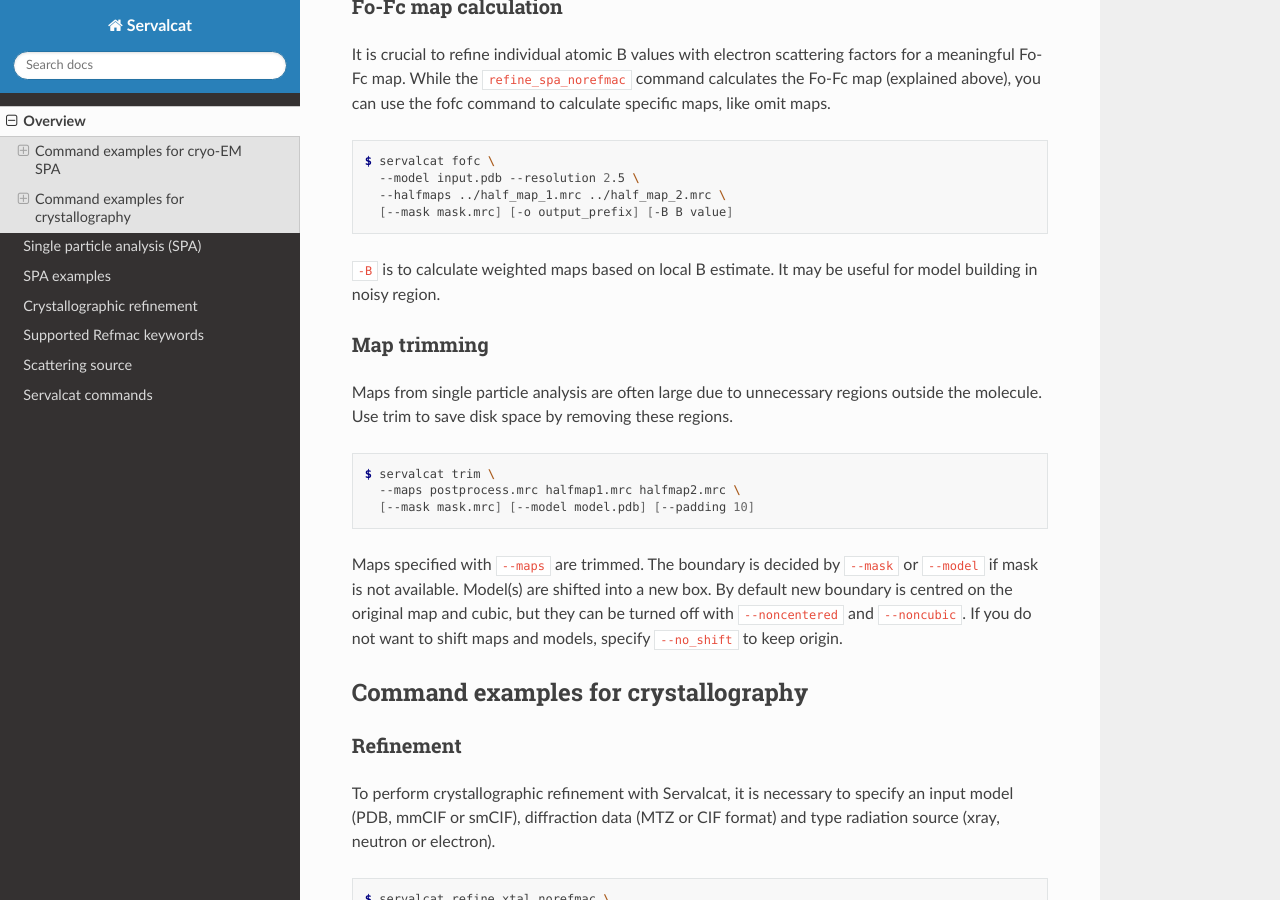
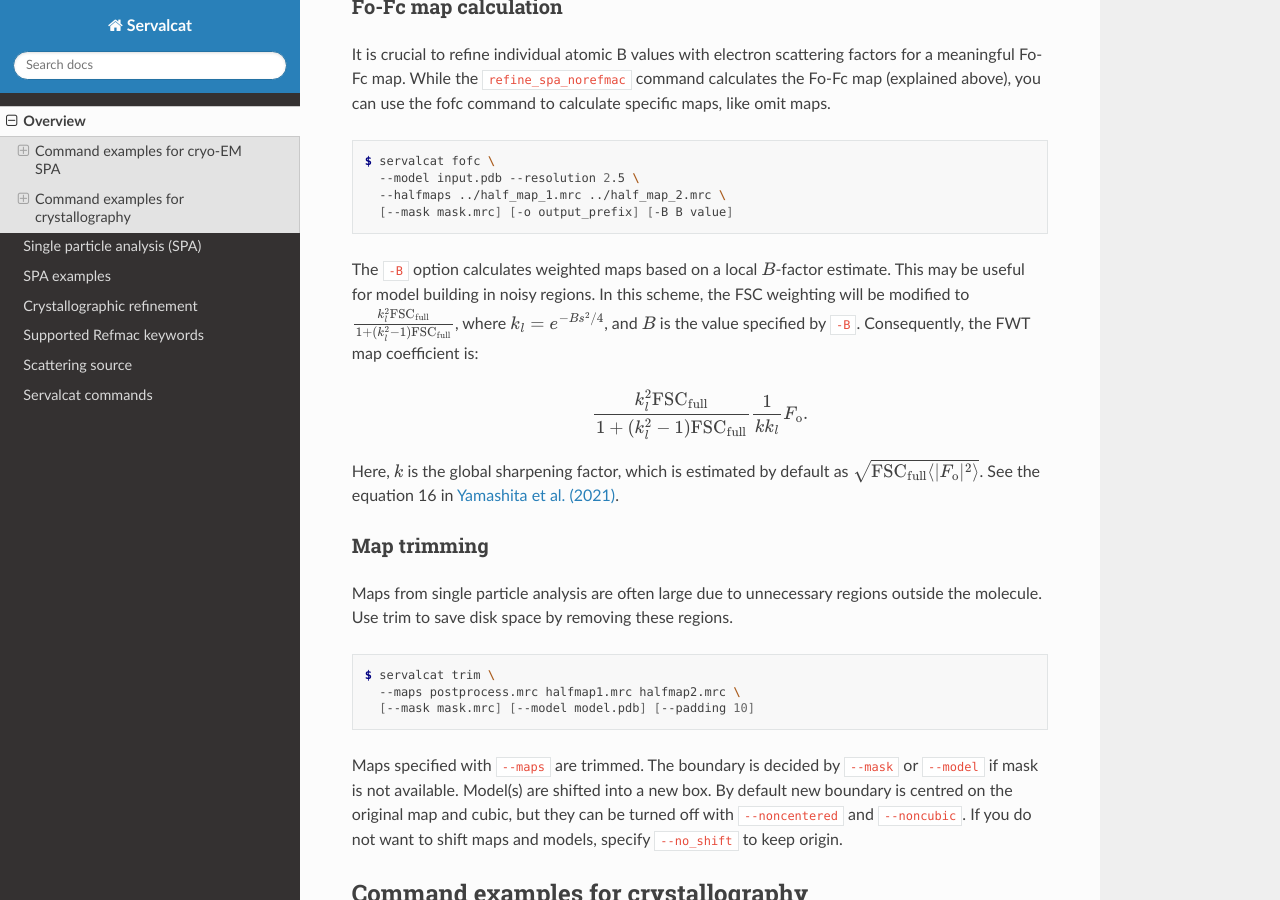
Before and after one commit to keitaroyam/servalcat, a Sphinx documentation site: the page built from docs/overview.rst, in a window 1280 px wide and 900 px high, scrolled down 1768 px. Built offline with Sphinx 7.4.7 and the Read the Docs theme 3.1.0, drawn with Linux system fonts in a browser that asks for light colours.

Commit message:
doc: explain the -B option of fofc

```diff
--- a/docs/overview.rst
+++ b/docs/overview.rst
@@ -77,7 +77,16 @@ While the ``refine_spa_norefmac`` command calculates the Fo-Fc map (explained ab
       [--mask mask.mrc] [-o output_prefix] [-B B value]
 
 
-``-B`` is to calculate weighted maps based on local B estimate. It may be useful for model building in noisy region.
+The ``-B`` option calculates weighted maps based on a local :math:`B`-factor estimate.
+This may be useful for model building in noisy regions.
+In this scheme, the FSC weighting will be modified to :math:`\frac{k_l^2 {\rm FSC_{full}}}{1 + (k_l^2 - 1){\rm FSC_{full}}}`, where :math:`k_l = e^{-Bs^2/4}`, and :math:`B` is the value specified by ``-B``.
+Consequently, the FWT map coefficient is:
+
+.. math::
+    \frac{k_l^2 {\rm FSC_{full}}}{1 + (k_l^2 - 1){\rm FSC_{full}}} \frac{1}{k k_l} F_{\rm o}.
+
+Here, :math:`k` is the global sharpening factor, which is estimated by default as :math:`\sqrt{{\rm FSC_{full}} \langle |F_{\rm o}|^2 \rangle}`.
+See the equation 16 in `Yamashita et al. (2021) <https://doi.org/10.1107/S2059798321009475>`_.
 
 Map trimming
 ~~~~~~~~~~~~
```
